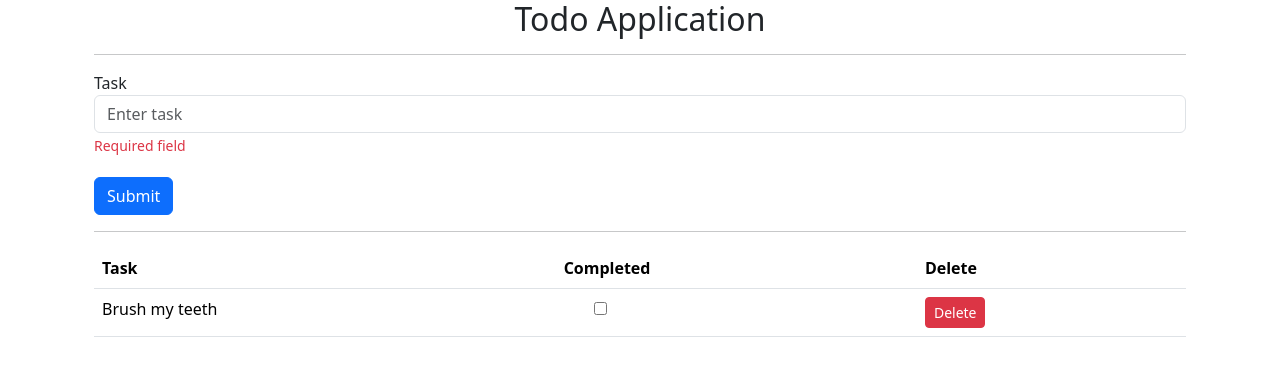
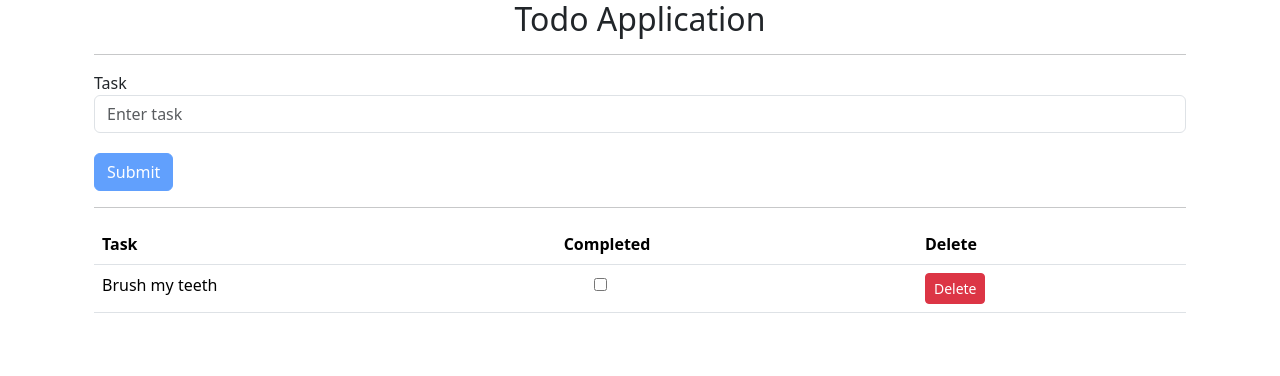
Before and after one commit to SpeedCodeNpo/mini-prj-20231016-todo-dkp, an Angular app: page / in a window 1280 px wide. Shown: the top 376 px of the page. Built offline with nearby package versions, Linux system fonts and the light colour scheme.

Commit message:
added validation for submit button and small text required field

```diff
--- a/src/app/todo-list/todo-list.component.html
+++ b/src/app/todo-list/todo-list.component.html
@@ -6,6 +6,7 @@
     <div class="form-group">
       <label for="taskFieldId">Task</label>
       <input
+        required
         type="text"
         class="form-control"
         id="taskFieldId"
@@ -13,12 +14,14 @@
         ngModel
         name="taskControl"
       />
-      <small id="erroMessage" class="form-text text-danger">
+      <small
+          *ngIf="taskForm.invalid && taskForm.dirty"
+          id="erroMessage" class="form-text text-danger">
         Required field
       </small>
     </div>
 
-    <button id="submitButton" type="submit" class="btn btn-primary">Submit</button>
+    <button id="submitButton" type="submit" class="btn btn-primary" [disabled]="taskForm.invalid">Submit</button>
   </form>
 
   <hr>
--- a/src/app/todo-list/todo-list.component.ts
+++ b/src/app/todo-list/todo-list.component.ts
@@ -12,15 +12,16 @@
   ];
 
   onSubmitTask(form: NgForm){
+    //console.log(form);
     this.taskArray.push({
       taskName: form.controls['taskControl'].value,
       isCompleted: false
     })
+    form.reset();
   }
 
   onDelete(index: number){
     this.taskArray.splice(index,1);
-
   }
 
 }
```
Also changed, not shown: 1 other file (tests, documents, lock files or other folders).
